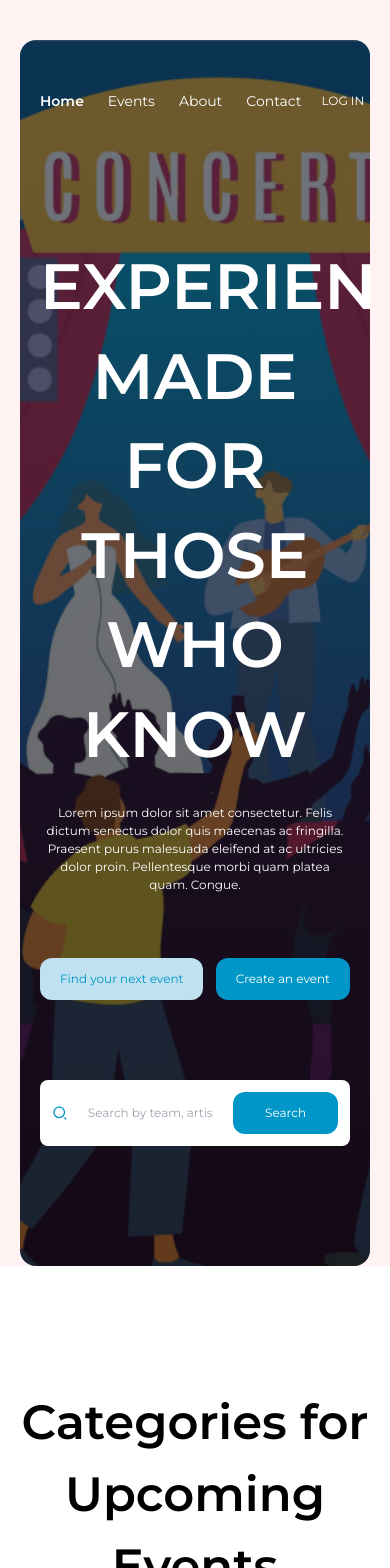
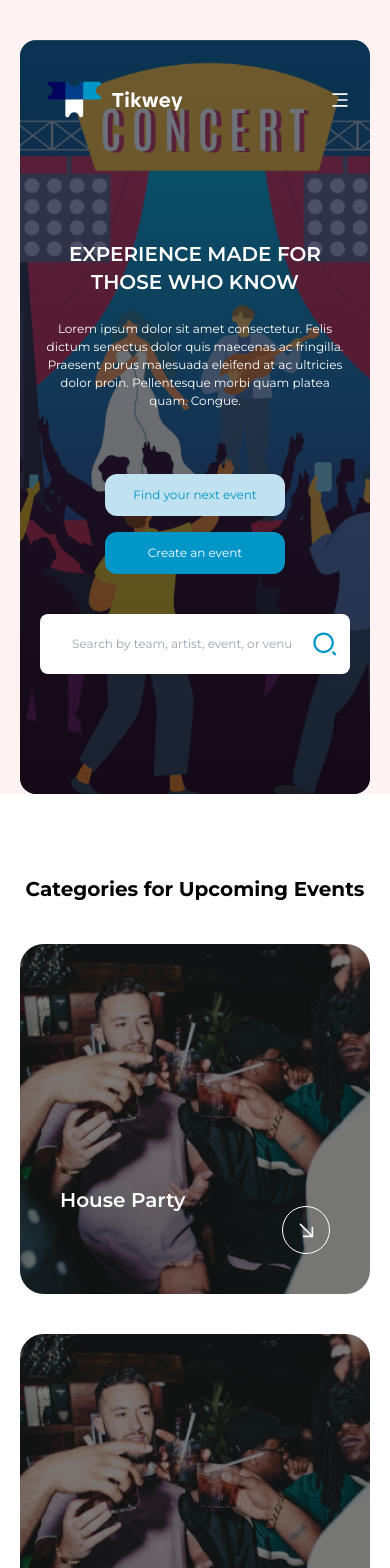
Before and after one commit to ZgmCodebase/ZG-Tikwey-Frontend-Nextjs, a Next.js app: page / in a window 390 px wide. Shown: the top 1568 px of the page. Built offline with nearby package versions, Linux system fonts and the light colour scheme.

Commit message:
Feat: made banner and upcomming features more mobile responsive for smaller screens

```diff
--- a/components/pages/Landing/LandingBanner.tsx
+++ b/components/pages/Landing/LandingBanner.tsx
@@ -1,6 +1,6 @@
 import Image from "next/image";
 import DefaultTextField from "../../shared/TextFields/DefaultTextField";
-import {RiSearch2Line} from "react-icons/ri"
+import {RiSearch2Line, RiMenu3Fill} from "react-icons/ri"
 
 function LandingBannerNavBar() {
     return;
@@ -32,7 +32,7 @@ function LandingBanner() {
                         />
                     </div>
                     {/* Navigation */}
-                    <div>
+                    <div className="md:block hidden">
                         <li className="flex space-x-6 text-size2Mob md:text-size2  text-whiteColor">
                             <ul className="font-semibold cursor-pointer">
                                 Home
@@ -51,16 +51,20 @@ function LandingBanner() {
 
                     {/* login sign up buttons */}
 
-                    <div className="flex">
+                    <div className="md:flex hidden ">
                         <button className="btn3">LOG IN</button>
                         <button className="btn4">Sign Up</button>
+                    </div>
+
+                    <div className="md:hidden block text-white text-xl">
+                        <RiMenu3Fill/>
                     </div>
                 </div>
 
                 {/* Content */}
                 <div className="z-10 relative py-20 mt-10">
                     {/* Heading with a stupid design */}
-                    <h1 className="text-center max-w-4xl text-whiteColor mx-auto text-size8 font-semibold leading-[1.4]">
+                    <h1 className="text-center max-w-4xl text-whiteColor mx-auto text-size8Mob md:text-size8 font-semibold leading-[1.4]">
                         EXPERIENCE MADE FOR THOSE WHO KNOW
                     </h1>
 
@@ -73,20 +77,22 @@ function LandingBanner() {
                     </div>
 
                     {/* buttons */}
-                    <div className="flex w-full justify-between max-w-lg mx-auto pt-10 ">
+                    <div className="flex max-w-[180px] space-y-4 md:space-y-0 md:w-full flex-col md:flex-row md:justify-between md:max-w-lg mx-auto pt-10 ">
 
-                        <button className="btn2">Find your next event</button>
-                        <button className="btn1">Create an event</button>
+                        <button className="btn2 ">Find your next event</button>
+                        <button className="btn1 ">Create an event</button>
                     </div>
 
 
-                    <div className="bg-whiteColor flex w-full md:max-w-2xl rounded-lg p-3 mx-auto items-center mt-20 ease-in-out duration-500  hover:shadow-2xl hover:shadow-priColor">
+                    <div className="bg-whiteColor flex w-full md:max-w-2xl rounded-lg p-3 mx-auto items-center mt-10 md:mt-20 ease-in-out duration-500 hover:shadow-lg  md:hover:shadow-2xl hover:shadow-priColor">
                         {/* icon */}
-                        <RiSearch2Line className="text-priColor text-4xl" stroke="20px"/>
+                        <RiSearch2Line className="text-priColor text-4xl md:block hidden" stroke="20px"/>
                         {/* textfield */}
                         <input className="w-full mx-5 bg-whiteColor" placeholder="Search by team, artist, event, or venue"/>
-                        {/* button */}
-                        <button className="btn1 px-8">Search</button>
+                        {/* search button for large screens*/}
+                        <button className="btn1 px-8 md:block hidden">Search</button>
+                        {/* Search button for small screens */}
+                        <RiSearch2Line className="text-priColor text-4xl block md:hidden" stroke="20px"/>
                     </div>
                 </div>
             </div>
--- a/components/pages/Landing/UpcomingEvents.tsx
+++ b/components/pages/Landing/UpcomingEvents.tsx
@@ -3,9 +3,9 @@ import {RxArrowBottomRight} from "react-icons/rx"
 
 function UpcomingEvents() {
     return (
-        <div className="gen-p w-full my-20">
+        <div className="gen-p w-full my-10 md:my-20">
             {/* title */}
-            <h1 className="text-size9 max-w-4xl mx-auto text-center font-semibold py-10">Categories for Upcoming Events</h1>
+            <h1 className="text-size9Mob md:text-size9 max-w-4xl mx-auto text-center font-bold py-10">Categories for Upcoming Events</h1>
 
             {/* Filters */}
 
--- a/tailwind.config.js
+++ b/tailwind.config.js
@@ -41,7 +41,9 @@ module.exports = {
                 size7: "60px",
                 size7Mob: "30px",
                 size8: "64px",
-                size9: "48px"
+                size8Mob: "20px",
+                size9: "48px",
+                size9Mob: "20px",
             },
         },
     },
```
